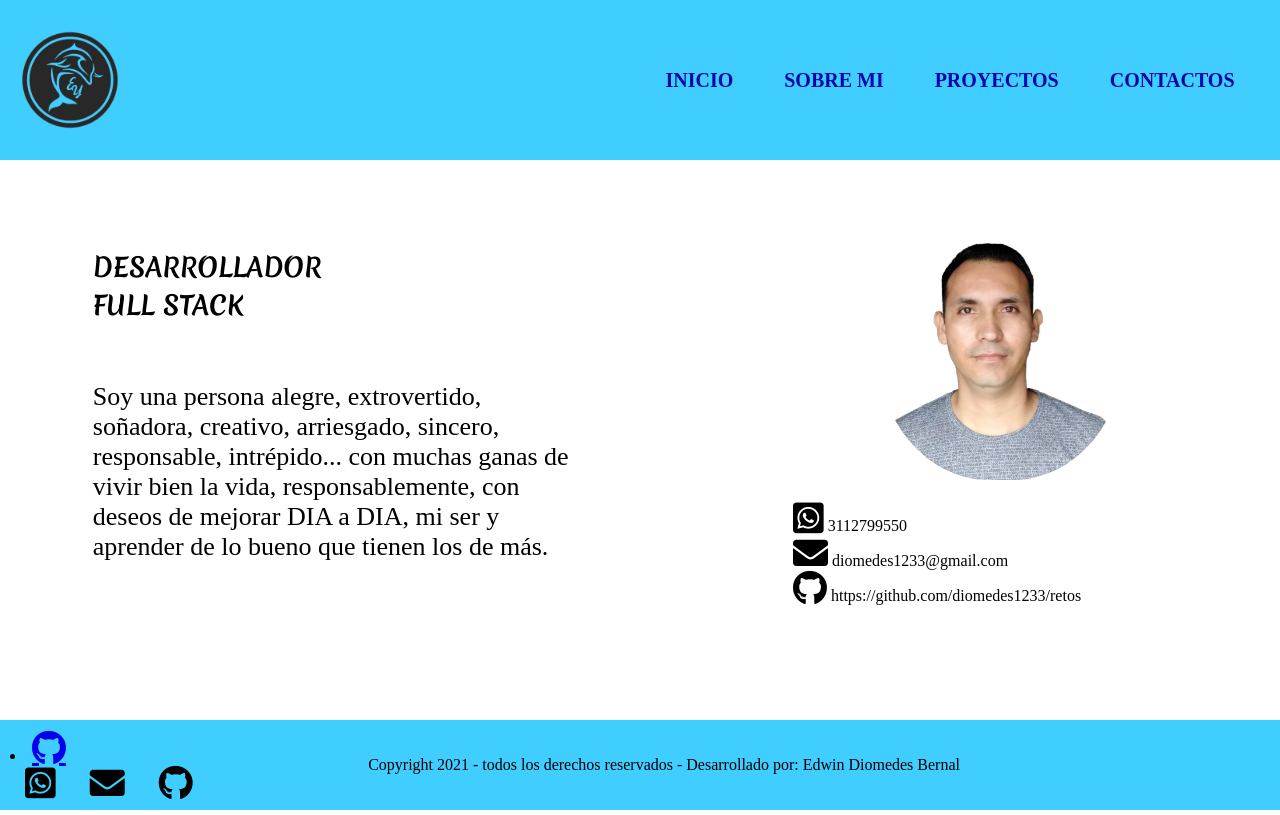
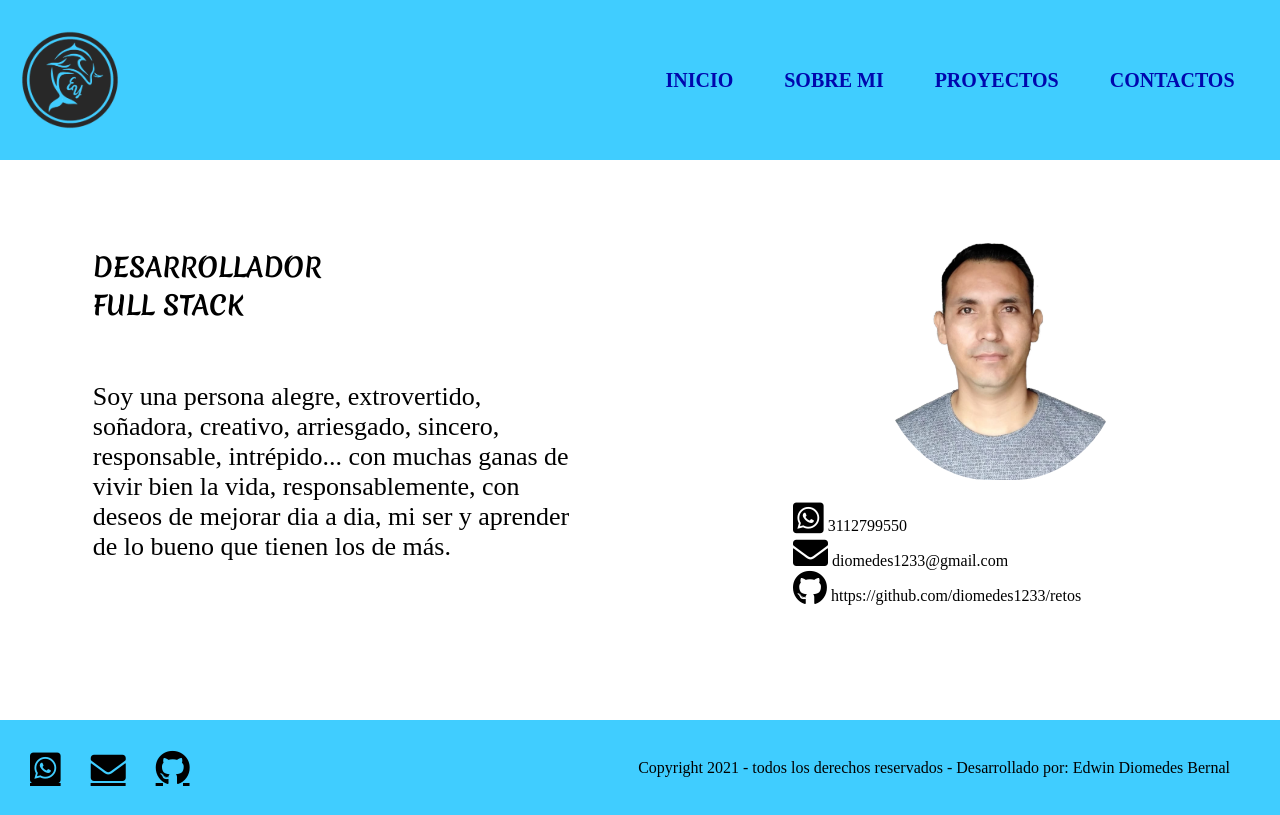
Before and after one commit to diomedes1233/CARTA-DE-PRECENTACION, a plain HTML site: page index.html in a window 1280 px wide. Drawn offline with Linux system fonts and the light colour scheme.

Commit message:
se organizo el  fooder

```diff
--- a/index.html
+++ b/index.html
@@ -3,16 +3,22 @@
   <!-- sifrado de caractere, solo se ve el titulo, lik de enlaces, lo q enccuentra el buscador -->
 
   <head>
-    <meta charset="UTF-8">
-    <meta http-equiv="X-UA-Compatible" content="IE=edge">
-    <meta name="viewport" content="width=device-width, initial-scale=1.0">
-    <link rel="stylesheet" href="./styles.css">
-    <link rel="stylesheet" href="https://use.fontawesome.com/releases/v5.15.3/css/all.css"
-        integrity="sha384-SZXxX4whJ79/gErwcOYf+zWLeJdY/qpuqC4cAa9rOGUstPomtqpuNWT9wdPEn2fk" crossorigin="anonymous">
-        <link rel="preconnect" href="https://fonts.googleapis.com">
-        <link rel="preconnect" href="https://fonts.gstatic.com" crossorigin>
-        <link href="https://fonts.googleapis.com/css2?family=Merienda:wght@400;700&family=Permanent+Marker&display=swap" rel="stylesheet">
-
+    <meta charset="UTF-8" />
+    <meta http-equiv="X-UA-Compatible" content="IE=edge" />
+    <meta name="viewport" content="width=device-width, initial-scale=1.0" />
+    <link rel="stylesheet" href="./styles.css" />
+    <link
+      rel="stylesheet"
+      href="https://use.fontawesome.com/releases/v5.15.3/css/all.css"
+      integrity="sha384-SZXxX4whJ79/gErwcOYf+zWLeJdY/qpuqC4cAa9rOGUstPomtqpuNWT9wdPEn2fk"
+      crossorigin="anonymous"
+    />
+    <link rel="preconnect" href="https://fonts.googleapis.com" />
+    <link rel="preconnect" href="https://fonts.gstatic.com" crossorigin />
+    <link
+      href="https://fonts.googleapis.com/css2?family=Merienda:wght@400;700&family=Permanent+Marker&display=swap"
+      rel="stylesheet"
+    />
 
     <title>PORTAFOLIO | EDWIN</title>
   </head>
@@ -20,8 +26,7 @@
   <body>
     <!-- menu denavegacion y enlaces -->
     <header>
-
-        <img class="logo" src="./assets/logo.png" alt="logo">
+      <img class="logo" src="./assets/logo.png" alt="logo" />
 
       <nav>
         <a href="#">INICIO</a>
@@ -34,32 +39,27 @@
     <div class="container">
       <!-- contenido texto -->
       <div class="container-principal">
-
-
-
         <section class="tex-principal">
-
           <div class="titulo">
             <h1>DESARROLLADOR FULL&nbsp;STACK</h1>
           </div>
 
-                <p> Soy una persona alegre, extrovertido, soñadora, creativo, arriesgado,
-                    sincero, responsable, intrépido... con muchas ganas de vivir bien la vida,
-                    responsablemente, con deseos de mejorar DIA a DIA, mi ser y aprender de
-                    lo bueno que tienen los de más.
+          <p>
+            Soy una persona alegre, extrovertido, soñadora, creativo,
+            arriesgado, sincero, responsable, intrépido... con muchas ganas de
+            vivir bien la vida, responsablemente, con deseos de mejorar dia a
+            dia, mi ser y aprender de lo bueno que tienen los de más.
           </p>
-
         </section>
         <section class="perfil">
           <!-- contenido foto -->
           <div class="foto">
-                    <img src="./assets/foto.jpg " alt="foto">
+            <img src="./assets/foto.jpg " alt="foto" />
           </div>
           <!-- contenido iconos y informacion personal -->
           <div class="iconos">
-
             <div>
-                        <i class="fab fa-whatsapp-square"></i>
+              <i><a class="fab fa-whatsapp-square"></a></i>
               <span>3112799550</span>
             </div>
 
@@ -69,29 +69,43 @@
             </div>
 
             <div class="github">
-                        <i class="fab fa-github"href="https://github.com/diomedes1233/retos"></i>
+              <i
+                class="fab fa-github"
+                href="https://github.com/diomedes1233/retos"
+              ></i>
               <span>https://github.com/diomedes1233/retos</span>
             </div>
-
           </div>
-
         </section>
       </div>
-
     </div>
     <!-- iconos y pie de pagina -->
     <footer>
-        <div>
-            <li><a class="fab fa-github" href="https://github.com/diomedes1233/retos"></a></li>
-
-            <i class="fab fa-whatsapp-square"></i>
-            <i class="fas fa-envelope"></i>
-            <i class="fab fa-github" href="https://github.com/diomedes1233/retos"></i>
+      <div class="iconoss">
+        <li>
+          <a
+            class="fab fa-whatsapp-square"
+            href="https://wa.me/message/HJWX3HS474U2N1"
+          ></a>
+        </li>
+        <li>
+          <a
+            class="fas fa-envelope"
+            href="https://mail.google.com/mail/u/0/?pli=1#inbox"
+          ></a>
+        </li>
+        <li>
+          <a
+            class="fab fa-github"
+            href="https://github.com/diomedes1233/retos"
+          ></a>
+        </li>
       </div>
 
-        <p>Copyright 2021 - todos los derechos reservados - Desarrollado por: Edwin Diomedes Bernal</p>
-
+      <p class="foot">
+        Copyright 2021 - todos los derechos reservados - Desarrollado por: Edwin
+        Diomedes Bernal
+      </p>
     </footer>
   </body>
-
 </html>
--- a/styles.css
+++ b/styles.css
@@ -138,16 +138,22 @@ footer {
   min-height: 10vh;
 }
 
-footer div {
-  margin: 10px;
+.foot{
+  display: flex;
+  justify-content: center;
+  margin-right: 50px;
 }
 
-footer div i {
-  margin: 0 15px;
+.iconoss {
+  display: flex;
+  list-style: none;
+  padding: 15px;
 }
 
-footer p {
-  margin-right: 25%;
+.iconoss a {
+  display: flex;
+  padding: 15px;
+  color: #000;
 }
 
 .container-secundario {
```
Also changed, not shown: contactos.html (+52 -26 lines), proyectos.html (+65 -27 lines), sobremi.html (+24 -9 lines). Lines whose indentation alone changed are shown as unchanged.
